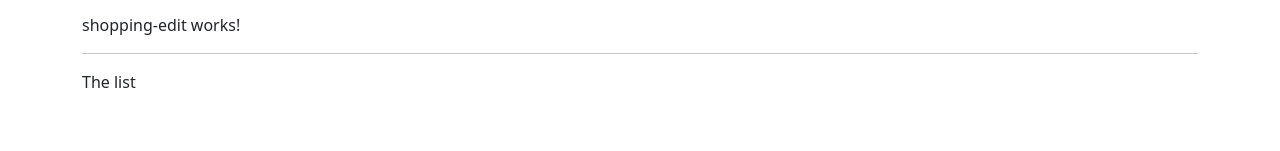
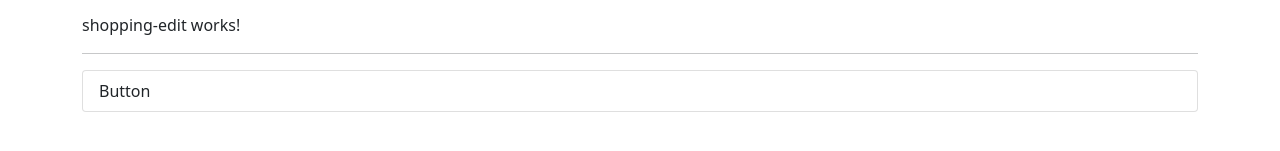
Before and after one commit to sandeep100690/agPro, an Angular app: page / in a window 1280 px wide. Shown: the part 353-504 px from the top of the page. Built offline with nearby package versions, Linux system fonts and the light colour scheme.

Commit message:
shopping list added

```diff
--- a/src/app/01-basics/header/shopping-list/shopping-list.component.html
+++ b/src/app/01-basics/header/shopping-list/shopping-list.component.html
@@ -2,6 +2,12 @@
     <div class="col-xs-10">
         <app-shopping-edit></app-shopping-edit>
         <hr>
-        <p>The list</p>
+        <ul class="list-group">
+            <a href=""
+                class="list-group-item"
+                style="cursor: pointer;">
+                Button
+            </a>
+        </ul>
     </div>
 </div>
--- a/src/app/01-basics/header/shopping-list/shopping-list.component.ts
+++ b/src/app/01-basics/header/shopping-list/shopping-list.component.ts
@@ -6,6 +6,7 @@ import { Component, OnInit } from '@angular/core';
   styleUrls: ['./shopping-list.component.scss']
 })
 export class ShoppingListComponent implements OnInit {
+  ingredients = [];
 
   constructor() { }
 
```
